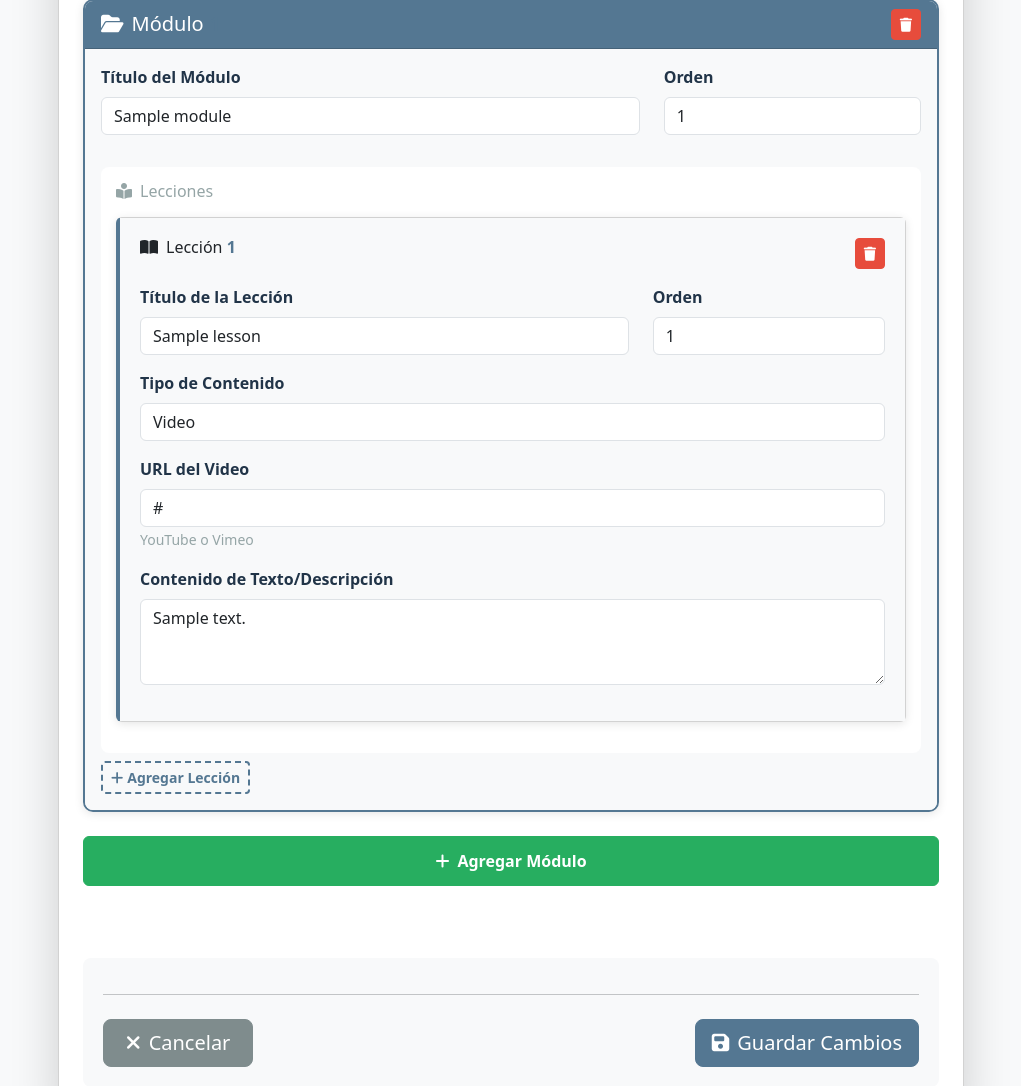
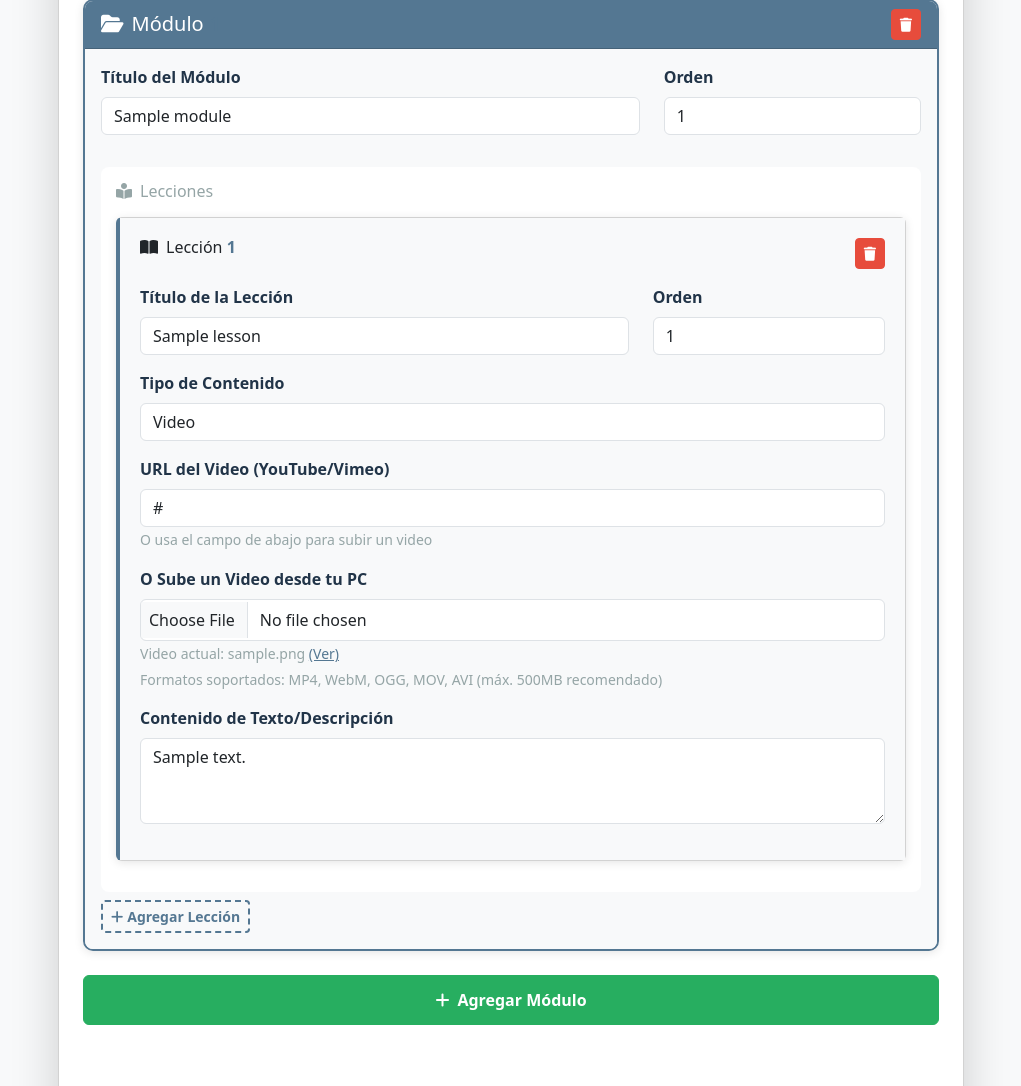
Before and after one commit to Gadielo03/Edify, a Django app: a page that uses templates/course/course_edit.html in a window 1280 px wide. Shown: the part 767-1853 px from the top of the page, without its empty margins (129-1150 px from the left). Run offline with Django 5.2, Linux system fonts and the light colour scheme; a user stored in the database is signed in; tables that the repository leaves empty hold one stand-in row (values such as "Sample post"); some libraries are stand-ins or nearby versions.

Commit message:
feat: :sparkles: Add video upload functionality to lessons, allowing both URL and file uploads

```diff
--- a/config/settings.py
+++ b/config/settings.py
@@ -127,6 +127,7 @@ STATIC_URL = 'static/'
 STATICFILES_DIRS = [
     BASE_DIR / 'static',
 ]
+STATIC_ROOT = BASE_DIR / 'staticfiles'
 
 MEDIA_URL = '/media/'
 MEDIA_ROOT = BASE_DIR / 'media'
--- a/course/forms.py
+++ b/course/forms.py
@@ -76,7 +76,7 @@ class LessonForm(forms.ModelForm):
 
     class Meta:
         model = Lesson
-        fields = ['title', 'content_type', 'video_url', 'file', 'text_content', 'order']
+        fields = ['title', 'content_type', 'video_url', 'video_file', 'file', 'text_content', 'order']
         widgets = {
             'title': forms.TextInput(attrs={
                 'class': 'form-control',
@@ -88,6 +88,10 @@ class LessonForm(forms.ModelForm):
             'video_url': forms.URLInput(attrs={
                 'class': 'form-control',
                 'placeholder': 'https://www.youtube.com/watch?v=...'
+            }),
+            'video_file': forms.FileInput(attrs={
+                'class': 'form-control',
+                'accept': 'video/mp4,video/webm,video/ogg,video/quicktime,video/x-msvideo'
             }),
             'file': forms.FileInput(attrs={
                 'class': 'form-control'
@@ -105,7 +109,8 @@ class LessonForm(forms.ModelForm):
         labels = {
             'title': 'Título de la Lección',
             'content_type': 'Tipo de Contenido',
-            'video_url': 'URL del Video',
+            'video_url': 'URL del Video (YouTube/Vimeo)',
+            'video_file': 'O sube un video desde tu PC',
             'file': 'Archivo (PDF/ZIP)',
             'text_content': 'Contenido de Texto',
             'order': 'Orden',
@@ -115,11 +120,15 @@ class LessonForm(forms.ModelForm):
         cleaned_data = super().clean()
         content_type = cleaned_data.get('content_type')
         video_url = cleaned_data.get('video_url')
+        video_file = cleaned_data.get('video_file')
         file = cleaned_data.get('file')
         text_content = cleaned_data.get('text_content')
 
-        if content_type == 'video' and not video_url:
-            self.add_error('video_url', 'Debes proporcionar una URL de video para este tipo de contenido.')
+        if content_type == 'video':
+            if not video_url and not video_file:
+                raise forms.ValidationError('Para contenido de video, debes proporcionar una URL o subir un archivo de video.')
+            if video_url and video_file:
+                raise forms.ValidationError('Proporciona solo una opción: URL de video O archivo de video, no ambos.')
 
         if content_type == 'pdf' and not file:
             self.add_error('file', 'Debes subir un archivo para este tipo de contenido.')
@@ -142,7 +151,7 @@ LessonFormSet = inlineformset_factory(
     parent_model=Module,
     model=Lesson,
     form=LessonForm,
-    fields=['title', 'content_type', 'video_url', 'file', 'text_content', 'order'],
+    fields=['title', 'content_type', 'video_url', 'video_file', 'file', 'text_content', 'order'],
     extra=1,
     can_delete=True,
     min_num=1,
--- a/course/views.py
+++ b/course/views.py
@@ -75,6 +75,7 @@ class CourseCreateView(LoginRequiredMixin, UserPassesTestMixin, View):
                         title=lesson_data['title'],
                         content_type=lesson_data['content_type'],
                         video_url=lesson_data.get('video_url', ''),
+                        video_file=lesson_data.get('video_file'),
                         file=lesson_data.get('file'),
                         text_content=lesson_data.get('text_content', ''),
                         order=lesson_data['order']
@@ -117,15 +118,19 @@ class CourseCreateView(LoginRequiredMixin, UserPassesTestMixin, View):
 
                     modules[module_index]['lessons'][lesson_index][field_name] = value
 
-        # Agregar archivos
+        # Agregar archivos (tanto archivos regulares como videos)
         for key, file_obj in files_data.items():
-            if key.startswith('module_') and '_lesson_' in key and '_file' in key:
+            if key.startswith('module_') and '_lesson_' in key:
                 parts = key.split('_')
                 module_index = parts[1]
                 lesson_index = parts[3]
 
                 if module_index in modules and lesson_index in modules[module_index]['lessons']:
-                    modules[module_index]['lessons'][lesson_index]['file'] = file_obj
+                    # Determinar si es archivo regular o video
+                    if 'video' in key and 'file' in key:
+                        modules[module_index]['lessons'][lesson_index]['video_file'] = file_obj
+                    elif 'file' in key:
+                        modules[module_index]['lessons'][lesson_index]['file'] = file_obj
 
         # Convertir a lista
         result = []
@@ -371,6 +376,8 @@ class CourseUpdateView(LoginRequiredMixin, UserPassesTestMixin, View):
                     'order': lesson.order,
                     'file_url': lesson.file.url if lesson.file else '',
                     'file_name': lesson.file.name.split('/')[-1] if lesson.file else '',
+                    'video_file_url': lesson.video_file.url if lesson.video_file else '',
+                    'video_file_name': lesson.video_file.name.split('/')[-1] if lesson.video_file else '',
                 })
             modules_data.append({
                 'id': module.id,
@@ -458,6 +465,10 @@ class CourseUpdateView(LoginRequiredMixin, UserPassesTestMixin, View):
                         if lesson_data.get('file'):
                             lesson.file = lesson_data['file']
 
+                        # Actualizar video si se subió uno nuevo
+                        if lesson_data.get('video_file'):
+                            lesson.video_file = lesson_data['video_file']
+
                         lesson.save()
                     else:
                         # Crear nueva lección
@@ -466,6 +477,7 @@ class CourseUpdateView(LoginRequiredMixin, UserPassesTestMixin, View):
                             title=lesson_data['title'],
                             content_type=lesson_data['content_type'],
                             video_url=lesson_data.get('video_url', ''),
+                            video_file=lesson_data.get('video_file'),
                             file=lesson_data.get('file'),
                             text_content=lesson_data.get('text_content', ''),
                             order=lesson_data['order']
@@ -514,15 +526,19 @@ class CourseUpdateView(LoginRequiredMixin, UserPassesTestMixin, View):
 
                     modules[module_index]['lessons'][lesson_index][field_name] = value
 
-        # Agregar archivos
+        # Agregar archivos (tanto archivos regulares como videos)
         for key, file_obj in files_data.items():
-            if key.startswith('module_') and '_lesson_' in key and '_file' in key:
+            if key.startswith('module_') and '_lesson_' in key:
                 parts = key.split('_')
                 module_index = parts[1]
                 lesson_index = parts[3]
 
                 if module_index in modules and lesson_index in modules[module_index]['lessons']:
-                    modules[module_index]['lessons'][lesson_index]['file'] = file_obj
+                    # Determinar si es archivo regular o video
+                    if 'video' in key and 'file' in key:
+                        modules[module_index]['lessons'][lesson_index]['video_file'] = file_obj
+                    elif 'file' in key:
+                        modules[module_index]['lessons'][lesson_index]['file'] = file_obj
 
         # Convertir a lista
         result = []
--- a/docker-compose.yml
+++ b/docker-compose.yml
@@ -4,6 +4,8 @@ services:
     command: python manage.py runserver 0.0.0.0:8000
     volumes:
       - .:/app
+      - media_files:/app/media
+      - static_files:/app/staticfiles
     ports:
       - "8000:8000"
     depends_on:
@@ -31,3 +33,5 @@ services:
 
 volumes:
   postgres_data:
+  media_files:
+  static_files:
--- a/static/js/course_edit.js
+++ b/static/js/course_edit.js
@@ -112,6 +112,7 @@ document.addEventListener('DOMContentLoaded', function() {
         const orderInput = lessonCard.querySelector('.lesson-order-input');
         const typeSelect = lessonCard.querySelector('.lesson-type-input');
         const videoInput = lessonCard.querySelector('.lesson-video-input');
+        const videoFileInput = lessonCard.querySelector('.lesson-video-file-input');
         const fileInput = lessonCard.querySelector('.lesson-file-input');
         const textInput = lessonCard.querySelector('.lesson-text-input');
 
@@ -120,6 +121,7 @@ document.addEventListener('DOMContentLoaded', function() {
         orderInput.setAttribute('name', `module_${moduleIndex}_lesson_${lessonIndex}_order`);
         typeSelect.setAttribute('name', `module_${moduleIndex}_lesson_${lessonIndex}_content_type`);
         videoInput.setAttribute('name', `module_${moduleIndex}_lesson_${lessonIndex}_video_url`);
+        videoFileInput.setAttribute('name', `module_${moduleIndex}_lesson_${lessonIndex}_video_file`);
         fileInput.setAttribute('name', `module_${moduleIndex}_lesson_${lessonIndex}_file`);
         textInput.setAttribute('name', `module_${moduleIndex}_lesson_${lessonIndex}_text_content`);
 
@@ -137,6 +139,13 @@ document.addEventListener('DOMContentLoaded', function() {
                 const currentFileSpan = lessonCard.querySelector('.current-file');
                 currentFileSpan.textContent = `Archivo actual: ${lessonData.file_name}`;
                 currentFileSpan.innerHTML += ' <a href="' + lessonData.file_url + '" target="_blank" class="text-primary">(Ver)</a>';
+            }
+
+            // Mostrar video actual si existe
+            if (lessonData.video_file_name) {
+                const currentVideoFileSpan = lessonCard.querySelector('.current-video-file');
+                currentVideoFileSpan.textContent = `Video actual: ${lessonData.video_file_name}`;
+                currentVideoFileSpan.innerHTML += ' <a href="' + lessonData.video_file_url + '" target="_blank" class="text-primary">(Ver)</a>';
             }
 
             // Mostrar campos según tipo de contenido
@@ -163,20 +172,25 @@ document.addEventListener('DOMContentLoaded', function() {
 
     function handleContentTypeChange(lessonCard, contentType) {
         const videoField = lessonCard.querySelector('.video-field');
+        const videoFileField = lessonCard.querySelector('.video-file-field');
         const fileField = lessonCard.querySelector('.file-field');
         const videoInput = videoField.querySelector('input');
+        const videoFileInput = videoFileField.querySelector('input');
         const fileInput = fileField.querySelector('input');
 
         // Ocultar todos los campos
         videoField.style.display = 'none';
+        videoFileField.style.display = 'none';
         fileField.style.display = 'none';
         videoInput.removeAttribute('required');
+        videoFileInput.removeAttribute('required');
         fileInput.removeAttribute('required');
 
         // Mostrar el campo correspondiente
         if (contentType === 'video') {
             videoField.style.display = 'block';
-            videoInput.setAttribute('required', 'required');
+            videoFileField.style.display = 'block';
+            // No hacer required porque puede ser URL O archivo, no ambos
         } else if (contentType === 'pdf') {
             fileField.style.display = 'block';
             // No hacer required en edición si ya existe un archivo
--- a/templates/course/course_edit.html
+++ b/templates/course/course_edit.html
@@ -163,9 +163,16 @@
             </div>
 
             <div class="mb-3 content-field video-field" style="display:none;">
-                <label class="form-label">URL del Video</label>
+                <label class="form-label">URL del Video (YouTube/Vimeo)</label>
                 <input type="url" class="form-control lesson-video-input" name="" placeholder="https://www.youtube.com/watch?v=...">
-                <small class="form-text text-muted">YouTube o Vimeo</small>
+                <small class="form-text text-muted">O usa el campo de abajo para subir un video</small>
+            </div>
+
+            <div class="mb-3 content-field video-file-field" style="display:none;">
+                <label class="form-label">O Sube un Video desde tu PC</label>
+                <input type="file" class="form-control lesson-video-file-input" name="" accept="video/mp4,video/webm,video/ogg,video/quicktime,video/x-msvideo">
+                <small class="form-text text-muted current-video-file"></small>
+                <small class="form-text text-muted d-block">Formatos soportados: MP4, WebM, OGG, MOV, AVI (máx. 500MB recomendado)</small>
             </div>
 
             <div class="mb-3 content-field file-field" style="display:none;">
```
Also changed, not shown: course/models.py (+7 -0 lines), static/css/lesson_detail.css (+12 -0 lines), static/js/course_create.js (+8 -1 lines), templates/course/course_create.html (+8 -2 lines), templates/course/lesson_detail.html (+17 -1 lines), course/migrations/0007_lesson_video_file.py (added), 3 other files.
